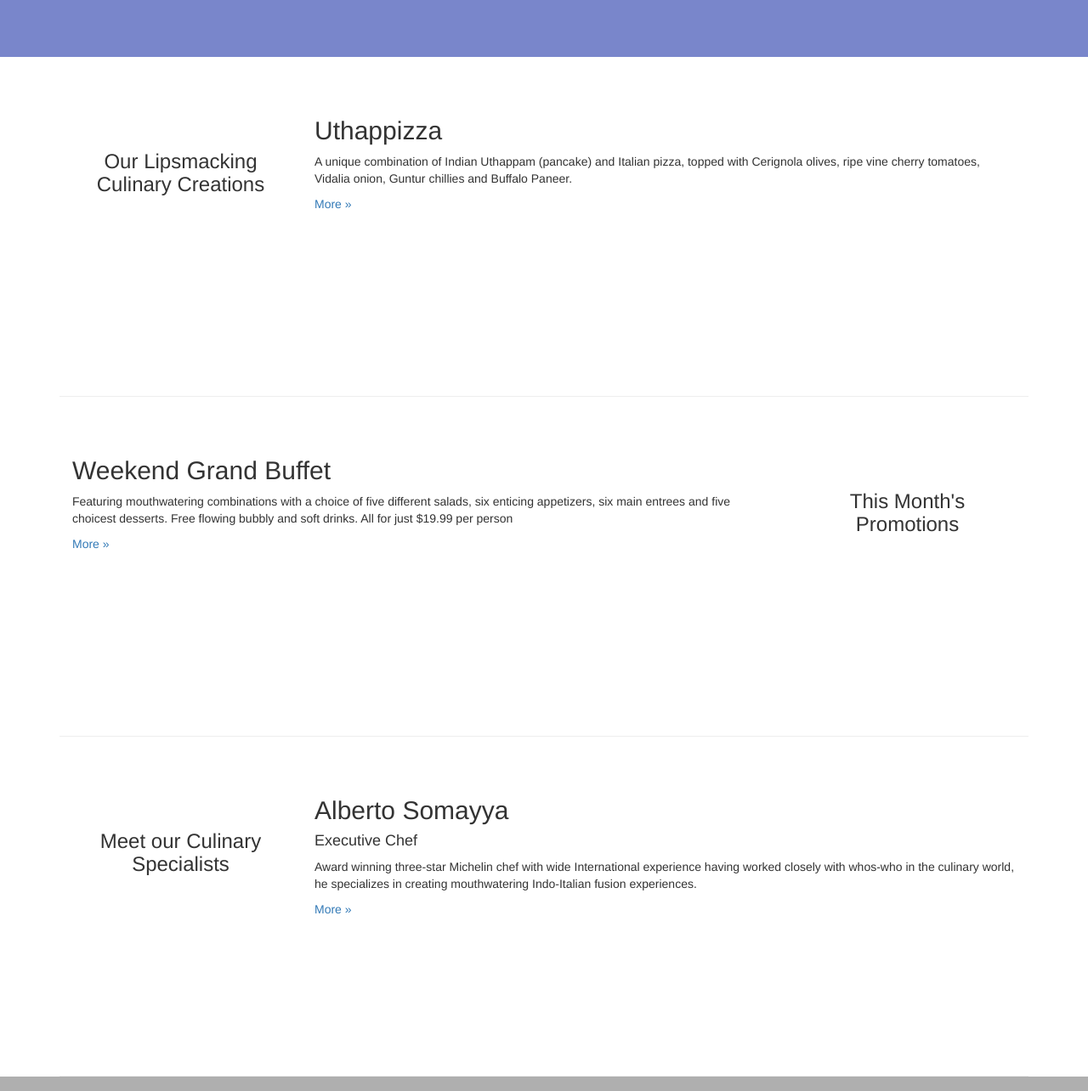
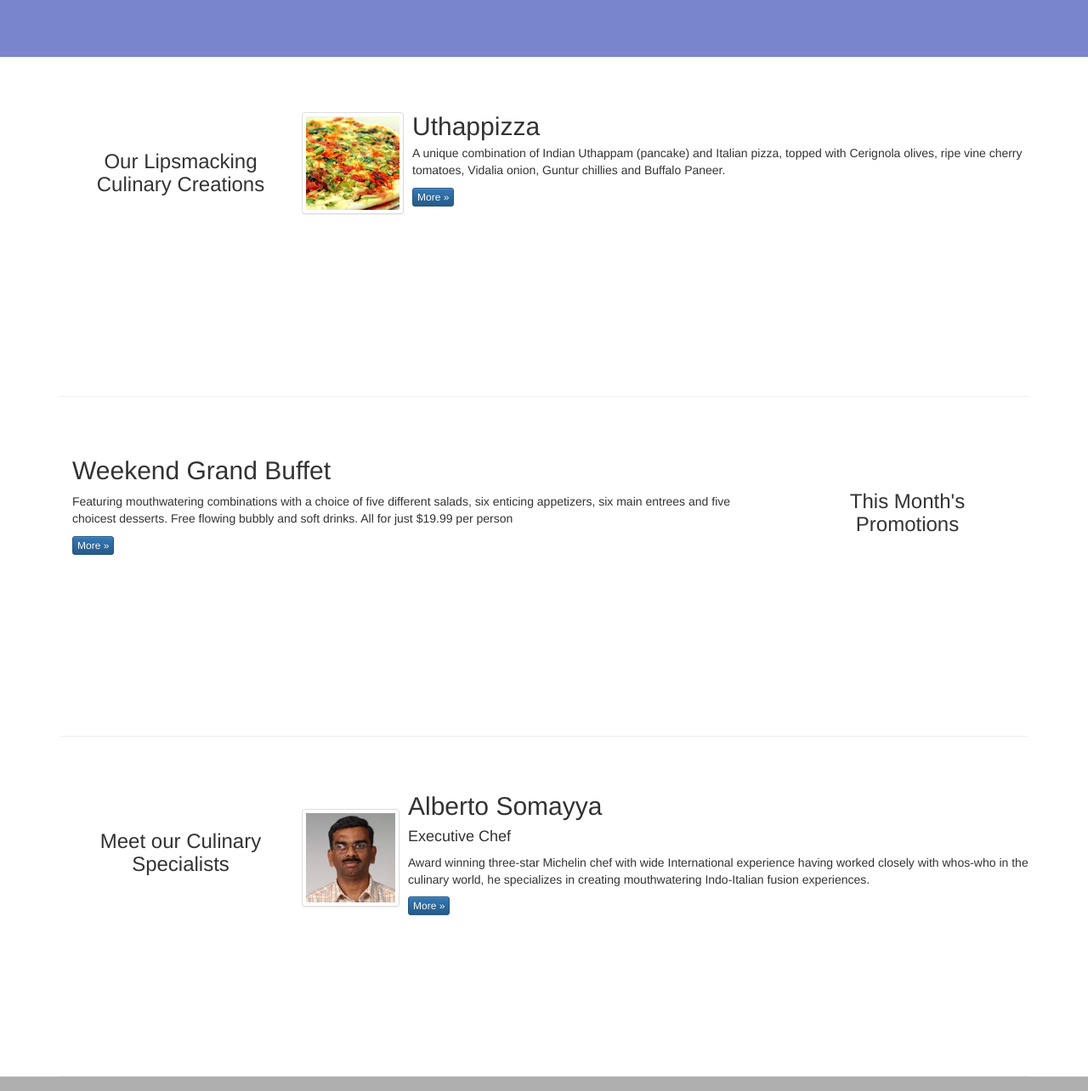
Before and after one commit to CruiseDevice/conFusion, a plain HTML site: page index.html in a window 1280 px wide. Shown: the part 392-1676 px from the top of the page at 85% size. Drawn offline with nearby package versions, Linux system fonts and the light colour scheme.

Commit message:
images and media

```diff
--- a/index.html
+++ b/index.html
@@ -39,7 +39,7 @@
                     <span class="icon-bar"></span>
                     <span class="icon-bar"></span>
                 </button>
-                <a class="navbar-brand" href="index.html">Ristorante Con Fusion</a>
+                  <a class="navbar-brand" href="index.html"><img src="img/logo.png" height=30 width=41></a>
             </div>
             <div id="navbar" class="navbar-collapse collapse">
                 <ul class="nav navbar-nav">
@@ -92,11 +92,23 @@
                 <p style="padding:20px;"></p>
                 <h3 align=center>Our Lipsmacking Culinary Creations</h3>
             </div>
-            <div class="col-xs-12 col-sm-9">
-                <h2>Uthappizza</h2>
-                <p>A unique combination of Indian Uthappam (pancake) and Italian pizza, topped with Cerignola olives, ripe vine cherry tomatoes, Vidalia onion, Guntur chillies and Buffalo Paneer.</p>
-                <p><a  href="#">More &raquo;</a></p>
-            </div>
+             <div class="media">
+                    <div class="media-left media-middle">
+                        <a href="#">
+                        <img class="media-object img-thumbnail"
+                         src="img/uthappizza.png" alt="Uthappizza">
+                        </a>
+                    </div>
+                    <div class="media-body">
+                        <h2 class="media-heading">Uthappizza</h2>
+                        <p>A unique combination of Indian Uthappam (pancake) and
+                          Italian pizza, topped with Cerignola olives, ripe vine
+                          cherry tomatoes, Vidalia onion, Guntur chillies and
+                          Buffalo Paneer.</p>
+                        <p><a class="btn btn-primary btn-xs" href="#">More &raquo;</a></p>
+                    </div>
+                </div>
+
         </div>
 
 
@@ -108,7 +120,7 @@
             <div class="col-xs-12 col-sm-9 col-sm-pull-3">
                 <h2>Weekend Grand Buffet</h2>
                 <p>Featuring mouthwatering combinations with a choice of five different salads, six enticing appetizers, six main entrees and five choicest desserts. Free flowing bubbly and soft drinks. All for just $19.99 per person </p>
-                <p><a href="#">More &raquo;</a></p>
+                 <p><a class="btn btn-primary btn-xs" href="#">More &raquo;</a></p>
             </div>
         </div>
 
@@ -117,12 +129,24 @@
                 <p style="padding:20px;"></p>
                 <h3 align=center>Meet our Culinary Specialists</h3>
             </div>
-            <div class="col-xs-12 col-sm-9">
-                <h2>Alberto Somayya</h2>
-                <h4>Executive Chef</h4>
-                <p>Award winning three-star Michelin chef with wide International experience having worked closely with whos-who in the culinary world, he specializes in creating mouthwatering Indo-Italian fusion experiences. </p>
-                <p><a href="#">More &raquo;</a></p>
-            </div>
+            <div class="media">
+                    <div class="media-left media-middle">
+                        <a href="#">
+                        <img class="media-object img-thumbnail"
+                         src="img/alberto.png" alt="Alberto Somayya">
+                        </a>
+                    </div>
+                    <div class="media-body">
+                        <h2 class="media-heading">Alberto Somayya</h2>
+                        <h4>Executive Chef</h4>
+                        <p>Award winning three-star Michelin chef with wide
+                         International experience having worked closely with
+                         whos-who in the culinary world, he specializes in
+                          creating mouthwatering Indo-Italian fusion experiences.
+                         </p>
+                        <p><a class="btn btn-primary btn-xs" href="#">More &raquo;</a></p>
+                    </div>
+                </div>
         </div>
     </div>
 
```
Also changed, not shown: aboutus.html (+1 -1 lines), contactus.html (+1 -1 lines).
